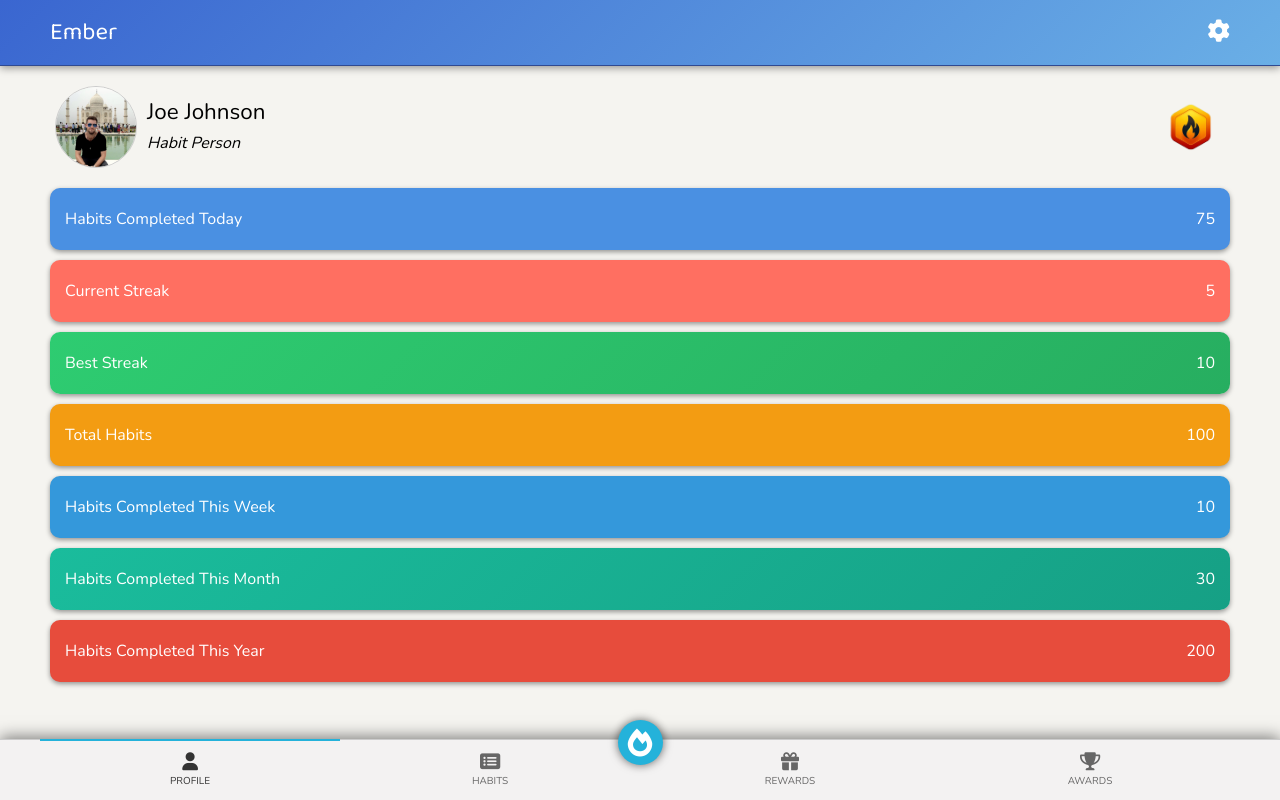
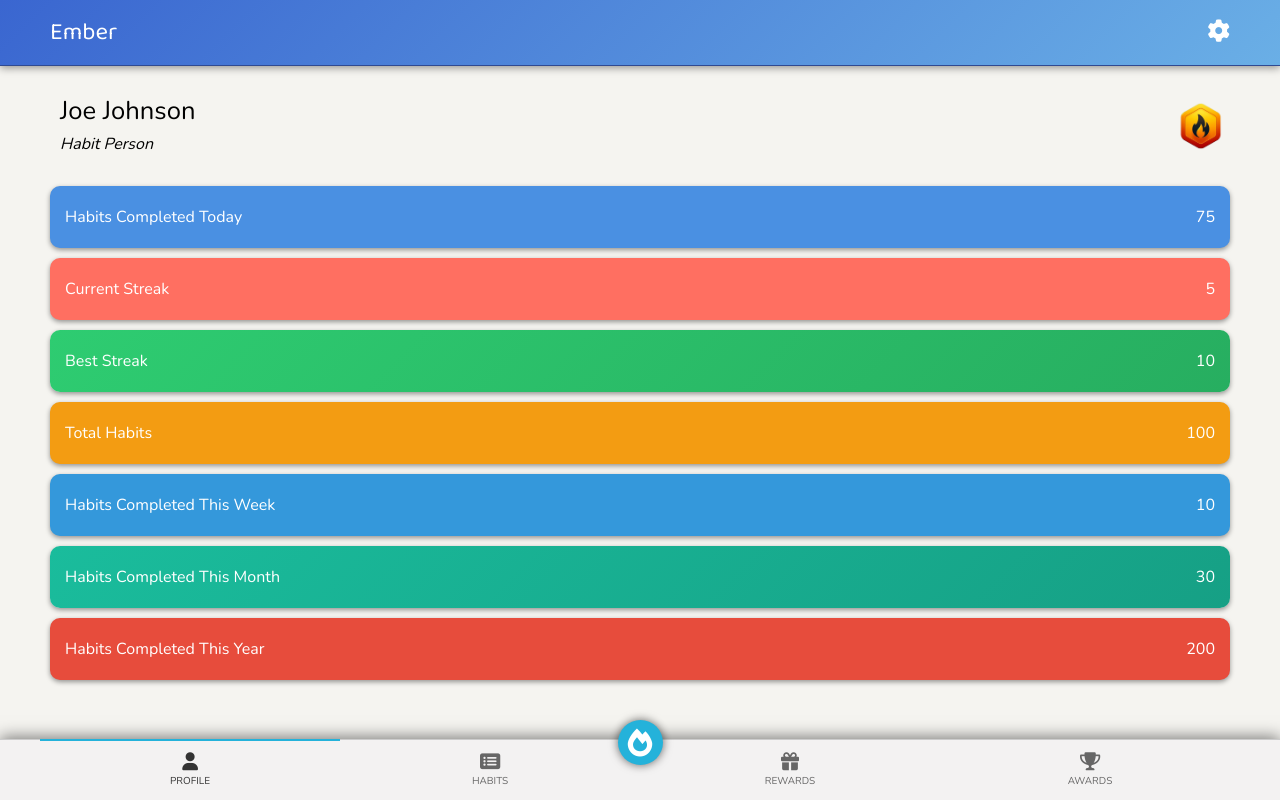
Before and after one commit to joseph-johnson27001/habit-spinner, a Vue app: page /profile in a window 1280 px wide. Built offline with nearby package versions, Linux system fonts and the light colour scheme.

Commit message:
Updated header

```diff
--- a/src/components/Profile/ProfileHeader.vue
+++ b/src/components/Profile/ProfileHeader.vue
@@ -2,11 +2,11 @@
   <div class="profile-header">
     <div class="profile-info">
       <div class="left-container">
-        <img
+        <!-- <img
           :src="defaultProfilePic"
           alt="Profile Picture"
           class="profile-pic"
-        />
+        /> -->
         <div>
           <h2>{{ user.name }}</h2>
           <div class="tagline-container">
@@ -57,6 +57,7 @@ export default {
   flex-direction: column;
   width: 100%;
   margin-bottom: 20px;
+  padding: 0px 10px;
 }
 
 .profile-info {
@@ -83,7 +84,7 @@ export default {
 
 h2 {
   margin: 0;
-  font-size: 1.4rem;
+  font-size: 1.6rem;
   font-weight: 100;
 }
 
```
